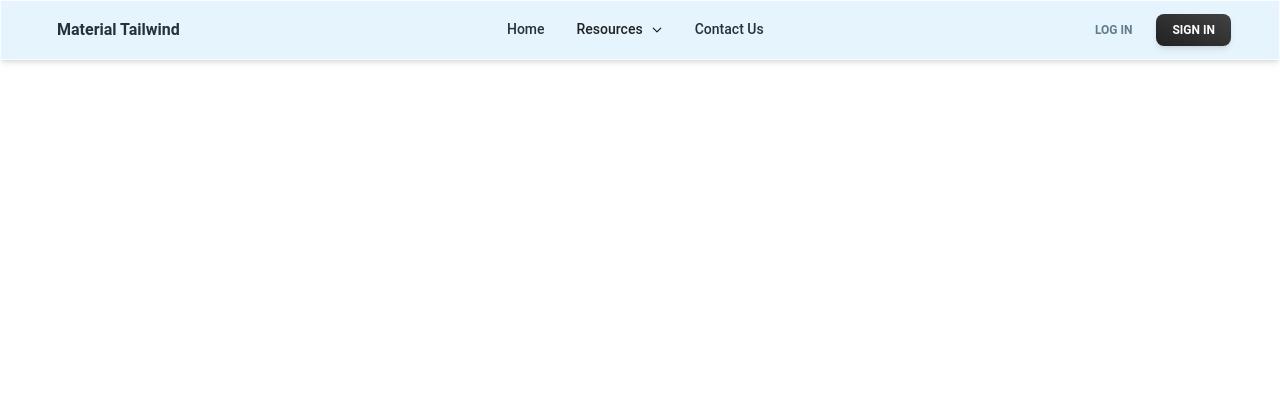
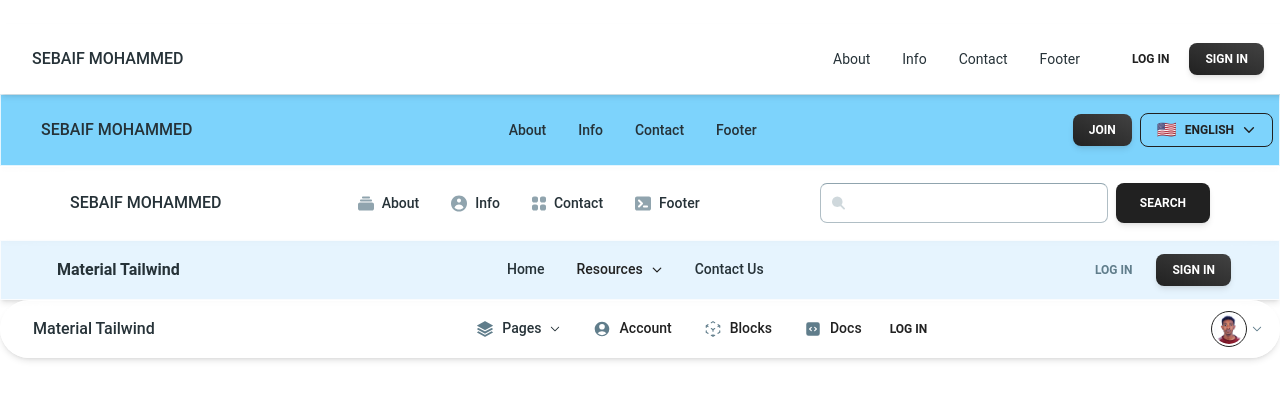
Before and after one commit to sabaif-s/ReactCollectionComponentt, a React (Vite) app: page / in a window 1280 px wide. Shown: the top 400 px of the page. Built offline with nearby package versions, Linux system fonts and the light colour scheme.

Commit message:
adding Avatar NavBar Component

```diff
--- a/src/App.jsx
+++ b/src/App.jsx
@@ -1,16 +1,18 @@
 import { useState } from 'react'
 
   import SelectedNavBar from './components/navbar/selectedNavBar'
+
 function App() {
   const [count, setCount] = useState(0);
 
 
   return (
     <div className='w-full h-screen overflow-hidden '>
-         {/* <SelectedNavBar selected={"sticky"} selectedNames={{brandName:"SEBAIF MOHAMMED" , firstNameLink:"About", secondNameLink:"Info", thirdNameLink:"Contact",fourthNameLink:"Footer",login:"login",signIn:"sign-in"}} />
+         <SelectedNavBar selected={"sticky"} selectedNames={{brandName:"SEBAIF MOHAMMED" , firstNameLink:"About", secondNameLink:"Info", thirdNameLink:"Contact",fourthNameLink:"Footer",login:"login",signIn:"sign-in"}} />
          <SelectedNavBar selected={"language"}  selectedNames={{brandName:"SEBAIF MOHAMMED" , firstNameLink:"About", secondNameLink:"Info", thirdNameLink:"Contact",fourthNameLink:"Footer",login:"login",signIn:"sign-in"}} />
-         <SelectedNavBar selected={"search"}  selectedNames={{brandName:"SEBAIF MOHAMMED" , firstNameLink:"About", secondNameLink:"Info", thirdNameLink:"Contact",fourthNameLink:"Footer",login:"login",signIn:"sign-in"}} />  */}
+         <SelectedNavBar selected={"search"}  selectedNames={{brandName:"SEBAIF MOHAMMED" , firstNameLink:"About", secondNameLink:"Info", thirdNameLink:"Contact",fourthNameLink:"Footer",login:"login",signIn:"sign-in"}} />
          <SelectedNavBar selected={"megaMenu"}  selectedNames={{brandName:"SEBAIF MOHAMMED" , firstNameLink:"About", secondNameLink:"Info", thirdNameLink:"Contact",fourthNameLink:"Footer",login:"login",signIn:"sign-in"}} />
+         <SelectedNavBar selected={"avatar"}  selectedNames={{brandName:"SEBAIF MOHAMMED" , firstNameLink:"About", secondNameLink:"Info", thirdNameLink:"Contact",fourthNameLink:"Footer",login:"login",signIn:"sign-in"}} />
     </div>
   )
 }
--- /dev/null
+++ b/src/components/navbar/NavBarAvatar.jsx
@@ -0,0 +1,283 @@
+import React from "react";
+import {
+  Navbar,
+  MobileNav,
+  Typography,
+  Button,
+  Menu,
+  MenuHandler,
+  MenuList,
+  MenuItem,
+  Avatar,
+  Card,
+  IconButton,
+} from "@material-tailwind/react";
+import {
+  CubeTransparentIcon,
+  UserCircleIcon,
+  CodeBracketSquareIcon,
+  Square3Stack3DIcon,
+  ChevronDownIcon,
+  Cog6ToothIcon,
+  InboxArrowDownIcon,
+  LifebuoyIcon,
+  PowerIcon,
+  RocketLaunchIcon,
+  Bars2Icon,
+} from "@heroicons/react/24/solid";
+
+// profile menu component
+const profileMenuItems = [
+  {
+    label: "My Profile",
+    icon: UserCircleIcon,
+  },
+  {
+    label: "Edit Profile",
+    icon: Cog6ToothIcon,
+  },
+  {
+    label: "Inbox",
+    icon: InboxArrowDownIcon,
+  },
+  {
+    label: "Help",
+    icon: LifebuoyIcon,
+  },
+  {
+    label: "Sign Out",
+    icon: PowerIcon,
+  },
+];
+
+function ProfileMenu({imagePath}) {
+  const [isMenuOpen, setIsMenuOpen] = React.useState(false);
+
+  const closeMenu = () => setIsMenuOpen(false);
+
+  return (
+    <Menu open={isMenuOpen} handler={setIsMenuOpen} placement="bottom-end">
+      <MenuHandler>
+        <Button
+          variant="text"
+          color="blue-gray"
+          className="flex items-center gap-1 rounded-full py-0.5 pr-2 pl-0.5 lg:ml-auto"
+        >
+          <Avatar
+            variant="circular"
+            size="sm"
+            alt="tania andrew"
+            className="border border-gray-900 p-0.5"
+            src={imagePath}
+          />
+          <ChevronDownIcon
+            strokeWidth={2.5}
+            className={`h-3 w-3 transition-transform ${
+              isMenuOpen ? "rotate-180" : ""
+            }`}
+          />
+        </Button>
+      </MenuHandler>
+      <MenuList className="p-1">
+        {profileMenuItems.map(({ label, icon }, key) => {
+          const isLastItem = key === profileMenuItems.length - 1;
+          return (
+            <MenuItem
+              key={label}
+              onClick={closeMenu}
+              className={`flex items-center gap-2 rounded ${
+                isLastItem
+                  ? "hover:bg-red-500/10 focus:bg-red-500/10 active:bg-red-500/10"
+                  : ""
+              }`}
+            >
+              {React.createElement(icon, {
+                className: `h-4 w-4 ${isLastItem ? "text-red-500" : ""}`,
+                strokeWidth: 2,
+              })}
+              <Typography
+                as="span"
+                variant="small"
+                className="font-normal"
+                color={isLastItem ? "red" : "inherit"}
+              >
+                {label}
+              </Typography>
+            </MenuItem>
+          );
+        })}
+      </MenuList>
+    </Menu>
+  );
+}
+
+// nav list menu
+const navListMenuItems = [
+  {
+    title: "@material-tailwind/html",
+    description:
+      "Learn how to use @material-tailwind/html, packed with rich components and widgets.",
+  },
+  {
+    title: "@material-tailwind/react",
+    description:
+      "Learn how to use @material-tailwind/react, packed with rich components for React.",
+  },
+  {
+    title: "Material Tailwind PRO",
+    description:
+      "A complete set of UI Elements for building faster websites in less time.",
+  },
+];
+
+function NavListMenu({imagePath}) {
+  const [isMenuOpen, setIsMenuOpen] = React.useState(false);
+
+  const renderItems = navListMenuItems.map(({ title, description }) => (
+    <a href="#" key={title}>
+      <MenuItem>
+        <Typography variant="h6" color="blue-gray" className="mb-1">
+          {title}
+        </Typography>
+        <Typography variant="small" color="gray" className="font-normal">
+          {description}
+        </Typography>
+      </MenuItem>
+    </a>
+  ));
+
+  return (
+    <React.Fragment>
+      <Menu allowHover open={isMenuOpen} handler={setIsMenuOpen}>
+        <MenuHandler>
+          <Typography as="a" href="#" variant="small" className="font-normal">
+            <MenuItem className="hidden items-center gap-2 font-medium text-blue-gray-900 lg:flex lg:rounded-full">
+              <Square3Stack3DIcon className="h-[18px] w-[18px] text-blue-gray-500" />{" "}
+              Pages{" "}
+              <ChevronDownIcon
+                strokeWidth={2}
+                className={`h-3 w-3 transition-transform ${
+                  isMenuOpen ? "rotate-180" : ""
+                }`}
+              />
+            </MenuItem>
+          </Typography>
+        </MenuHandler>
+        <MenuList className="hidden w-[36rem] grid-cols-7 gap-3 overflow-visible lg:grid">
+          <Card
+            color="blue"
+            shadow={false}
+            variant="gradient"
+            className="col-span-3 grid h-full w-full place-items-center rounded-md"
+          >
+             <Avatar
+
+            variant="circular"
+            size="sm"
+            alt="tania andrew"
+            className="border border-gray-900 p-0.5 h-full w-full"
+            src={imagePath}
+          />
+            {/* <RocketLaunchIcon strokeWidth={1} className="h-28 w-28" /> */}
+          </Card>
+          <ul className="col-span-4 flex w-full flex-col gap-1">
+            {renderItems}
+          </ul>
+        </MenuList>
+      </Menu>
+      <MenuItem className="flex items-center gap-2 font-medium text-blue-gray-900 lg:hidden">
+        <Square3Stack3DIcon className="h-[18px] w-[18px] text-blue-gray-500" />{" "}
+        Pages{" "}
+      </MenuItem>
+      <ul className="ml-6 flex w-full flex-col gap-1 lg:hidden">
+        {renderItems}
+      </ul>
+    </React.Fragment>
+  );
+}
+
+// nav list component
+const navListItems = [
+  {
+    label: "Account",
+    icon: UserCircleIcon,
+  },
+  {
+    label: "Blocks",
+    icon: CubeTransparentIcon,
+  },
+  {
+    label: "Docs",
+    icon: CodeBracketSquareIcon,
+  },
+];
+
+function NavList({imagePath}) {
+  return (
+    <ul className="mt-2 mb-4 flex flex-col gap-2 lg:mb-0 lg:mt-0 lg:flex-row lg:items-center">
+      <NavListMenu imagePath={imagePath} />
+      {navListItems.map(({ label, icon }, key) => (
+        <Typography
+          key={label}
+          as="a"
+          href="#"
+          variant="small"
+          color="gray"
+          className="font-medium text-blue-gray-500"
+        >
+          <MenuItem className="flex items-center gap-2 lg:rounded-full">
+            {React.createElement(icon, { className: "h-[18px] w-[18px]" })}{" "}
+            <span className="text-gray-900"> {label}</span>
+          </MenuItem>
+        </Typography>
+      ))}
+    </ul>
+  );
+}
+
+export default function ComplexNavbar({imagePath}) {
+  const [isNavOpen, setIsNavOpen] = React.useState(false);
+
+  const toggleIsNavOpen = () => setIsNavOpen((cur) => !cur);
+
+  React.useEffect(() => {
+    window.addEventListener(
+      "resize",
+      () => window.innerWidth >= 960 && setIsNavOpen(false),
+    );
+  }, []);
+
+  return (
+    <Navbar fullWidth={true} className=" p-2 lg:rounded-full lg:pl-6">
+      <div className="relative w-full flex items-center justify-between text-blue-gray-900">
+        <Typography
+          as="a"
+          href="#"
+          className="mr-4 ml-2 cursor-pointer py-1.5 font-medium !w-1/3"
+        >
+          Material Tailwind
+        </Typography>
+        <div className="hidden lg:block">
+          <NavList imagePath={imagePath} />
+        </div>
+        <IconButton
+          size="sm"
+          color="blue-gray"
+          variant="text"
+          onClick={toggleIsNavOpen}
+          className="ml-auto mr-2 lg:hidden"
+        >
+          <Bars2Icon className="h-6 w-6" />
+        </IconButton>
+
+        <Button size="sm" variant="text">
+          <span>Log In</span>
+        </Button>
+        <ProfileMenu imagePath={imagePath} />
+      </div>
+      <MobileNav open={isNavOpen} className="overflow-scroll">
+        <NavList />
+      </MobileNav>
+    </Navbar>
+  );
+}
--- a/src/components/navbar/NavBarCommon.jsx
+++ b/src/components/navbar/NavBarCommon.jsx
@@ -30,7 +30,7 @@ export default function StickyNavbar({selectedNames}) {
         color="blue-gray"
         className="p-1 font-normal"
       >
-        <a href="#" className="flex items-center">
+        <a href={`#${selectedNames.firstNameLink}`} className="flex items-center">
           {selectedNames.firstNameLink}
         </a>
       </Typography>
@@ -40,7 +40,7 @@ export default function StickyNavbar({selectedNames}) {
         color="blue-gray"
         className="p-1 font-normal"
       >
-        <a href="#" className="flex items-center">
+        <a href={`#${selectedNames.secondNameLink}`} className="flex items-center">
         {selectedNames.secondNameLink}
         </a>
       </Typography>
@@ -50,7 +50,7 @@ export default function StickyNavbar({selectedNames}) {
         color="blue-gray"
         className="p-1 font-normal"
       >
-        <a href="#" className="flex items-center">
+        <a href={`#${selectedNames.thirdNameLink}`}className="flex items-center">
         {selectedNames.thirdNameLink}
         </a>
       </Typography>
@@ -60,7 +60,7 @@ export default function StickyNavbar({selectedNames}) {
         color="blue-gray"
         className="p-1 font-normal"
       >
-        <a href="#" className="flex items-center">
+       <a href={`#${selectedNames.fourthNameLink}`}className="flex items-center">
         {selectedNames.fourthNameLink}
         </a>
       </Typography>
--- a/src/components/navbar/selectedNavBar.jsx
+++ b/src/components/navbar/selectedNavBar.jsx
@@ -8,8 +8,15 @@ const  SelectedNavBar = ({selected,selectedNames}) => {
     const SearchNavBar=lazy(()=> import('./NavBarSearch'));
     const LanguageNavBar=lazy(()=> import('./NavBarDropDownLang'));
     const MegaMenuNavBar=lazy(()=> import('./NavBarMegaMenu'));
+    const AvatarNavBar=lazy(()=>import('./NavBarAvatar'));
+    const [imagePath,setImagePath]=useState("");
 
-
+    useEffect(()=>{
+        if(selected == "avatar"){
+            const imagePath2='/sabk.jpeg';
+            setImagePath(imagePath2);
+        }
+    },[selected]);
 
 
 
@@ -43,6 +50,13 @@ const  SelectedNavBar = ({selected,selectedNames}) => {
           </Suspense>
         )
     }
+     {
+        selected && selected == "avatar" && (
+            <Suspense fallback={<div></div>}>
+            <AvatarNavBar imagePath={imagePath} selectedNames={selectedNames} />
+          </Suspense>
+        )
+    }
     </>
    )
 };
--- a/src/main.jsx
+++ b/src/main.jsx
@@ -1,13 +1,34 @@
-import { StrictMode } from 'react'
-import { createRoot } from 'react-dom/client'
+import { StrictMode, Profiler } from 'react';
+import { createRoot } from 'react-dom/client';
 import { ThemeProvider } from "@material-tailwind/react";
-import './index.css'
-import App from './App.jsx'
+import './index.css';
+import App from './App.jsx';
+
+// Performance callback to log render timings
+const onRenderCallback = (
+  id, // Profiler ID
+  phase, // "mount" or "update"
+  actualDuration, // Time spent rendering the update
+  baseDuration, // Estimated time without memoization
+  startTime, // Start time of rendering
+  commitTime, // Time when updates are committed
+  interactions // Interactions that triggered the update
+) => {
+  console.log(`Profiler [${id}] - Phase: ${phase}`);
+  console.log(`Actual duration: ${actualDuration}`);
+  console.log(`Base duration: ${baseDuration}`);
+  console.log(`Start time: ${startTime}`);
+  console.log(`Commit time: ${commitTime}`);
+  console.log(`Interactions:`, interactions);
+};
 
 createRoot(document.getElementById('root')).render(
   <StrictMode>
     <ThemeProvider>
-    <App />
+
+      <Profiler id="AppProfiler" onRender={onRenderCallback}>
+        <App />
+      </Profiler>
     </ThemeProvider>
-  </StrictMode>,
-)
+  </StrictMode>
+);
```
Also changed, not shown: public/sabk.jpeg (added).
